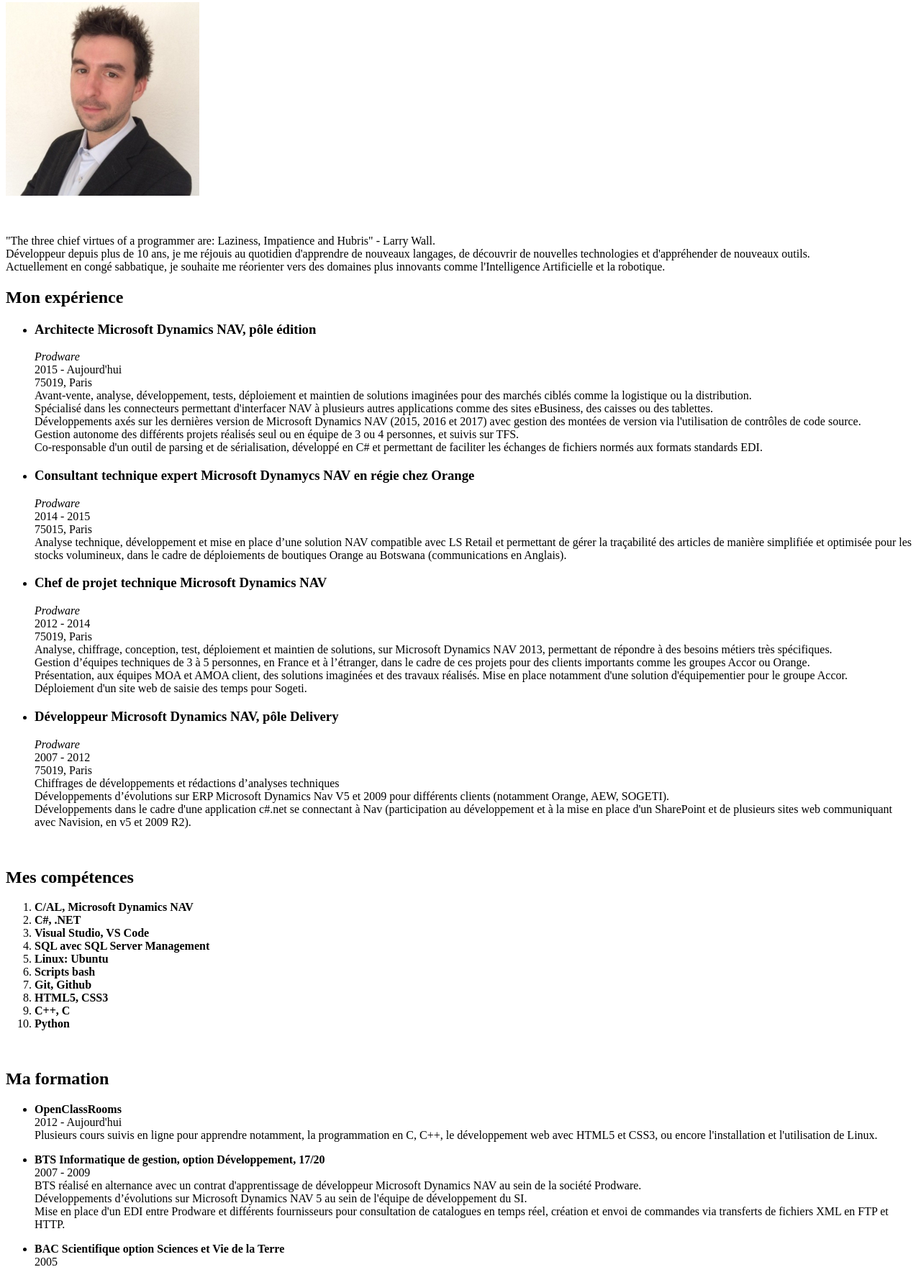
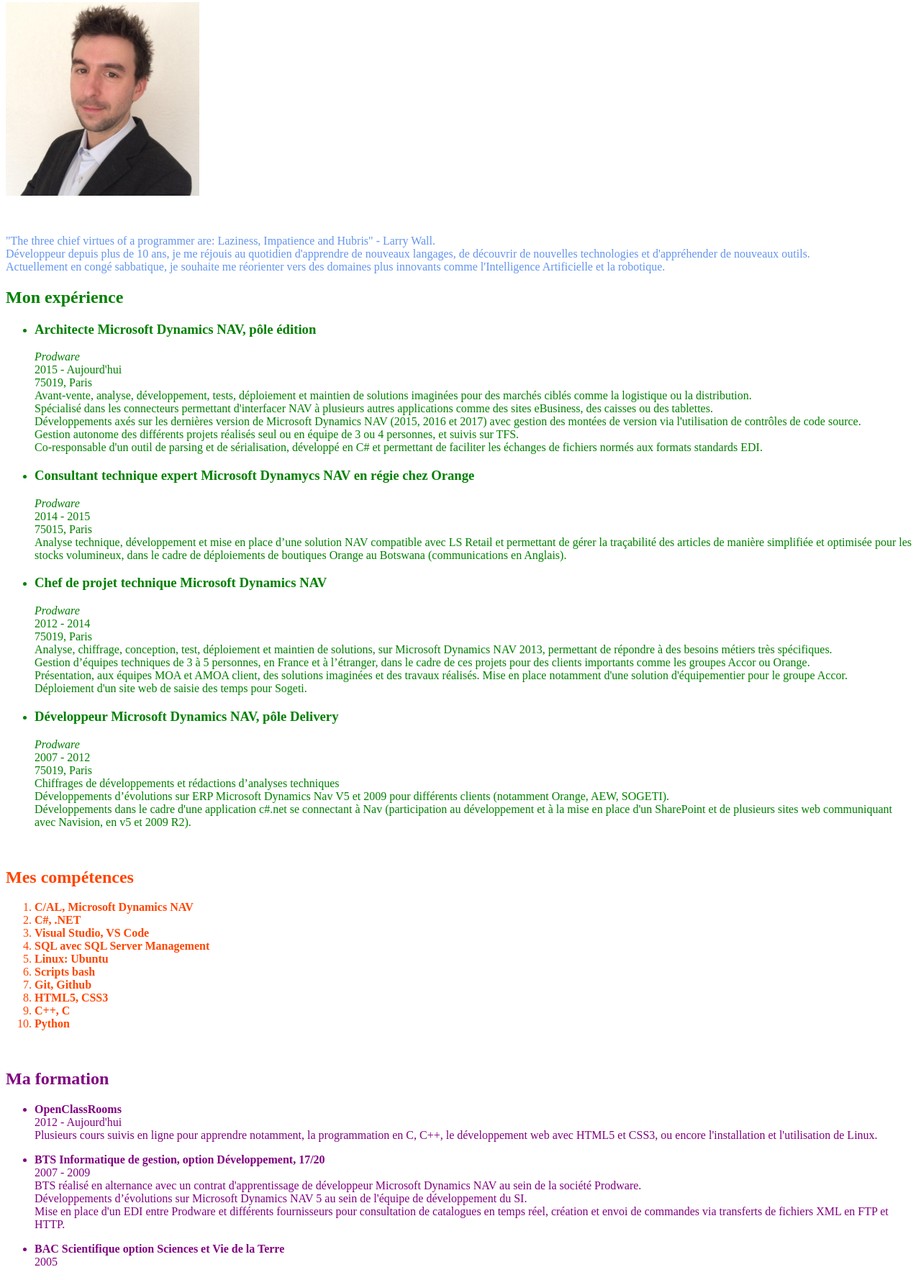
Before and after one commit to kso6dev/HTMLCSS, a plain HTML site: page chaut_benjamin_cv.html in a window 1280 px wide. Shown: the part 158-1937 px from the top of the page at 72% size. Drawn offline with Linux system fonts and the light colour scheme.

Commit message:
cv et css

```diff
--- a/chaut_benjamin_cv.html
+++ b/chaut_benjamin_cv.html
@@ -2,32 +2,33 @@
 <html>
     <head>
         <meta charset="utf-8" />
+        <link rel="stylesheet" href="stylecv.css" />
         <title>Benjamin Chaut</title>
     </head>
     <body>
-        <p>
-            <h1>Benjamin Chaut</h1>
-            <h2>Développeur ERP réorienté WEB et I.A.</h2>
+        <p class="header">
+            <h1 class="header">Benjamin Chaut</h1>
+            <h2 class ="header">Développeur ERP réorienté WEB et I.A.</h2>
             Charenton-le-Pont, île de France
         </p>
-        <p>
-            <a href="images/imagecv.jpg" title="grande photo cv"><img src="images/mini/photobencv.jpg" alt="Chaut Benjamin photo CV" title="Bonjour"/></a>
+        <p class="header">
+            <a id="photo" href="images/imagecv.jpg" title="grande photo cv"><img src="images/mini/photobencv.jpg" alt="Chaut Benjamin photo CV" title="Bonjour"/></a>
         </p>
         <br />
-        <p>
+        <p class="header">
             "The three chief virtues of a programmer are: Laziness, Impatience and Hubris" - Larry Wall.
             <br />
             Développeur depuis plus de 10 ans, je me réjouis au quotidien d'apprendre de nouveaux langages, de découvrir de nouvelles technologies et d'appréhender de nouveaux outils.
             <br />
             Actuellement en congé sabbatique, je souhaite me réorienter vers des domaines plus innovants comme l'Intelligence Artificielle et la robotique.
         </p>
-        <p>
-            <h2 id="experience">Mon expérience</h2>
-            <ul>
-                <li>
-                    <p>
-                        <h3 id="architecte">Architecte Microsoft Dynamics NAV, pôle édition</h3>
-                        <em>Prodware</em>
+        <p class="experience">
+            <h2 class="experience" id="experience">Mon expérience</h2>
+            <ul class="experience">
+                <li class="experience">
+                    <p class="experience">
+                        <h3 class="experience" id="architecte">Architecte Microsoft Dynamics NAV, pôle édition</h3>
+                        <em class="experience">Prodware</em>
                         <br />
                         2015 - Aujourd'hui
                         <br />
@@ -44,10 +45,10 @@
                         Co-responsable d'un outil de parsing et de sérialisation, développé en C# et permettant de faciliter les échanges de fichiers normés aux formats standards EDI.
                     </p>
                 </li>
-                <li>
-                    <p>
-                        <h3 id="consultanttechnique">Consultant technique expert Microsoft Dynamycs NAV en régie chez Orange</h3>
-                        <em>Prodware</em>
+                <li class="experience">
+                    <p class="experience">
+                        <h3 class="experience" id="consultanttechnique">Consultant technique expert Microsoft Dynamycs NAV en régie chez Orange</h3>
+                        <em class="experience">Prodware</em>
                         <br />
                         2014 - 2015
                         <br />
@@ -56,10 +57,10 @@
                         Analyse technique, développement et mise en place d’une solution NAV compatible avec LS Retail et permettant de gérer la traçabilité des articles de manière simplifiée et optimisée pour les stocks volumineux, dans le cadre de déploiements de boutiques Orange au Botswana (communications en Anglais).
                     </p>
                 </li>
-                <li>
-                    <p>
-                        <h3 id="chefdeprojet">Chef de projet technique Microsoft Dynamics NAV</h3>
-                        <em>Prodware</em>
+                <li class="experience">
+                    <p class="experience">
+                        <h3 class="experience" id="chefdeprojet">Chef de projet technique Microsoft Dynamics NAV</h3>
+                        <em class="experience">Prodware</em>
                         <br />
                         2012 - 2014
                         <br />
@@ -74,10 +75,10 @@
                         Déploiement d'un site web de saisie des temps pour Sogeti.
                     </p>
                 </li>
-                <li>
-                    <p>
-                        <h3 id="developpeur">Développeur Microsoft Dynamics NAV, pôle Delivery</h3>
-                        <em>Prodware</em>
+                <li class="experience">
+                    <p class="experience">
+                        <h3 class="experience" id="developpeur">Développeur Microsoft Dynamics NAV, pôle Delivery</h3>
+                        <em class="experience">Prodware</em>
                         <br />
                         2007 - 2012
                         <br />
@@ -93,37 +94,37 @@
             </ul>
         </p>
         <br />
-        <p>
-            <h2 id="competences">Mes compétences</h2>
-            <ol>
-                <li><strong>C/AL, Microsoft Dynamics NAV</strong></li>
-                <li><strong>C#, .NET</strong></li>
-                <li><strong>Visual Studio, VS Code</strong></li>
-                <li><strong>SQL avec SQL Server Management</strong></li>
-                <li><strong>Linux: Ubuntu</strong></li>
-                <li><strong>Scripts bash</strong></li>
-                <li><strong>Git, Github</strong></li>
-                <li><strong>HTML5, CSS3</strong></li>
-                <li><strong>C++, C</strong></li>
-                <li><strong>Python</strong></li>
+        <p class="competence">
+            <h2 class="competence" id="competences">Mes compétences</h2>
+            <ol class="competence">
+                <li class="competence"><strong class="competences">C/AL, Microsoft Dynamics NAV</strong></li>
+                <li class="competence"><strong class="competences">C#, .NET</strong></li>
+                <li class="competence"><strong class="competences">Visual Studio, VS Code</strong></li>
+                <li class="competence"><strong class="competences">SQL avec SQL Server Management</strong></li>
+                <li class="competence"><strong class="competences">Linux: Ubuntu</strong></li>
+                <li class="competence"><strong class="competences">Scripts bash</strong></li>
+                <li class="competence"><strong class="competences">Git, Github</strong></li>
+                <li class="competence"><strong class="competences">HTML5, CSS3</strong></li>
+                <li class="competence"><strong class="competences">C++, C</strong></li>
+                <li class="competence"><strong class="competences">Python</strong></li>
             </ol>
         </p>
         <br />
-        <p>
-            <h2 id="formation">Ma formation</h2>
-            <ul>
-                <li>
-                    <p>
-                        <strong>OpenClassRooms</strong>
+        <p class="formation">
+            <h2 class="formation" id="formation">Ma formation</h2>
+            <ul class="formation">
+                <li class="formation">
+                    <p class="formation">
+                        <strong class="formation">OpenClassRooms</strong>
                         <br />
                         2012 - Aujourd'hui
                         <br />
                         Plusieurs cours suivis en ligne pour apprendre notamment, la programmation en C, C++, le développement web avec HTML5 et CSS3, ou encore l'installation et l'utilisation de Linux.
                     </p>
                 </li>
-                <li>
-                    <p>
-                        <strong>BTS Informatique de gestion, option Développement, 17/20</strong>
+                <li class="formation">
+                    <p class="formation">
+                        <strong class="formation">BTS Informatique de gestion, option Développement, 17/20</strong>
                         <br />
                         2007 - 2009
                         <br />
@@ -134,9 +135,9 @@
                         Mise en place d'un EDI entre Prodware et différents fournisseurs pour consultation de catalogues en temps réel, création et envoi de commandes via transferts de fichiers XML en FTP et HTTP.
                     </p>
                 </li>
-                <li>
+                <li class="formation">
                     <p>
-                        <strong>BAC Scientifique option Sciences et Vie de la Terre</strong>
+                        <strong class="formation">BAC Scientifique option Sciences et Vie de la Terre</strong>
                         <br />
                         2005
                     </p>
--- /dev/null
+++ b/style.css
@@ -0,0 +1,19 @@
+/*
+un premier fichier de style
+----------
+par k.so.6.dev
+*/
+
+p
+{
+    color: blue;
+}
+
+h1, strong
+{
+    color: forestgreen; /* stylé le forestgreen */
+}
+em
+{
+    color: goldenrod;
+}
--- /dev/null
+++ b/stylecv.css
@@ -0,0 +1,32 @@
+/*
+stylecv.css
+utilisé pour styliser mon CV en ligne
+----------
+créé par k.so.6.dev le 25/06/2018
+*/
+
+
+h2
+{
+    color: blue;
+}
+.header
+{
+    color: cornflowerblue;
+}
+.formation
+{
+    color: purple;
+}
+.competence
+{
+    color: orangered;
+}
+.experience
+{
+    color: green;
+}
+#photo
+{
+    color: yellow;
+}
```
Also changed, not shown: CV/chaut_benjamin_cv.html (+2 -1 lines), CV/stylecvperso.css (added, +11 -0 lines), onepage.html (+2 -0 lines), pagestylee.html (added, +17 -0 lines).
